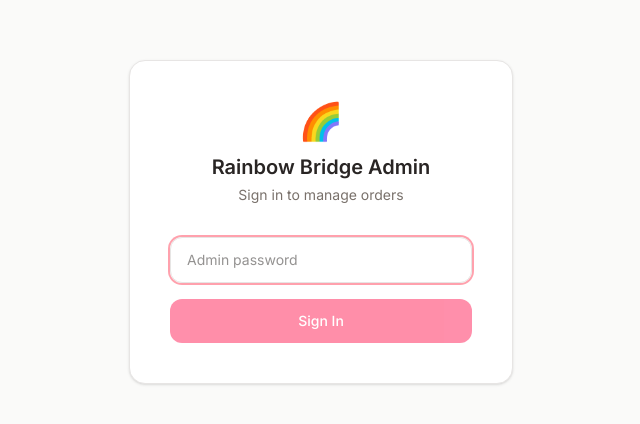
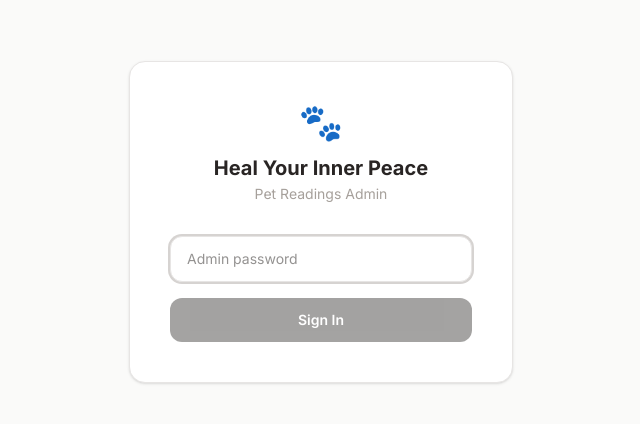
Before and after one commit to dhirajpandit12/rainbow-bridge-letters, a Next.js app in the folder dashboard/: page / in a window 1280 px wide. Shown: the part 178-602 px from the top of the page, without its empty margins (319-959 px from the left). Built offline with nearby package versions, Linux system fonts and the light colour scheme; no server answers.

Commit message:
branding: rename to Heal Your Inner Peace / Pet Readings Admin, paw icon, dark login button

```diff
--- a/dashboard/app/components/Sidebar.tsx
+++ b/dashboard/app/components/Sidebar.tsx
@@ -18,10 +18,10 @@
   return (
     <aside className="hidden lg:flex flex-col w-60 shrink-0 border-r border-stone-200 bg-white h-screen sticky top-0">
       <div className="px-5 py-5 flex items-center gap-2.5 border-b border-stone-100">
-        <span className="text-2xl">🌈</span>
+        <span className="text-2xl">🐾</span>
         <div className="leading-tight">
-          <p className="text-sm font-bold text-stone-800">Rainbow Bridge</p>
-          <p className="text-[11px] text-stone-400">Admin Panel</p>
+          <p className="text-sm font-bold text-stone-800">Heal Your Inner Peace</p>
+          <p className="text-[11px] text-stone-400">Pet Readings Admin</p>
         </div>
       </div>
 
--- a/dashboard/app/layout.tsx
+++ b/dashboard/app/layout.tsx
@@ -5,7 +5,7 @@
 const inter = Inter({ subsets: ['latin'], variable: '--font-inter' });
 
 export const metadata: Metadata = {
-  title: 'Rainbow Bridge Admin',
+  title: 'Heal Your Inner Peace — Pet Readings Admin',
 };
 
 export default function RootLayout({ children }: { children: React.ReactNode }) {
--- a/dashboard/app/orders/page.tsx
+++ b/dashboard/app/orders/page.tsx
@@ -129,8 +129,8 @@
           <div className="lg:hidden">
             <div className="flex items-center justify-between mb-3">
               <div className="flex items-center gap-2">
-                <span className="text-xl">🌈</span>
-                <span className="text-base font-bold text-stone-900">Admin</span>
+                <span className="text-xl">🐾</span>
+                <span className="text-base font-bold text-stone-900">Heal Your Inner Peace</span>
               </div>
               <button onClick={() => { clearToken(); router.push('/'); }} className="text-xs text-stone-400 hover:text-stone-700 px-2 py-1">Sign out</button>
             </div>
--- a/dashboard/app/page.tsx
+++ b/dashboard/app/page.tsx
@@ -39,9 +39,9 @@
     <div className="min-h-screen flex items-center justify-center">
       <div className="bg-white rounded-2xl shadow-sm border border-stone-200 p-10 w-full max-w-sm">
         <div className="text-center mb-8">
-          <div className="text-4xl mb-3">🌈</div>
-          <h1 className="text-xl font-semibold text-stone-800">Rainbow Bridge Admin</h1>
-          <p className="text-sm text-stone-500 mt-1">Sign in to manage orders</p>
+          <div className="text-4xl mb-3">🐾</div>
+          <h1 className="text-xl font-bold text-stone-800">Heal Your Inner Peace</h1>
+          <p className="text-sm text-stone-400 mt-0.5">Pet Readings Admin</p>
         </div>
         <form onSubmit={handleLogin} className="space-y-4">
           <input
@@ -49,16 +49,16 @@
             placeholder="Admin password"
             value={password}
             onChange={e => setPassword(e.target.value)}
-            className="w-full px-4 py-3 border border-stone-200 rounded-xl text-sm focus:outline-none focus:ring-2 focus:ring-rose-300"
+            className="w-full px-4 py-3 border border-stone-200 rounded-xl text-sm focus:outline-none focus:ring-2 focus:ring-stone-300 bg-stone-50 focus:bg-white transition-colors"
             autoFocus
           />
           {error && <p className="text-red-500 text-sm">{error}</p>}
           <button
             type="submit"
             disabled={loading || !password}
-            className="w-full py-3 bg-rose-500 hover:bg-rose-600 disabled:opacity-50 text-white rounded-xl text-sm font-medium transition-colors"
+            className="w-full py-3 bg-stone-900 hover:bg-stone-800 disabled:opacity-40 text-white rounded-xl text-sm font-semibold transition-colors"
           >
-            {loading ? 'Signing in...' : 'Sign In'}
+            {loading ? 'Signing in…' : 'Sign In'}
           </button>
         </form>
       </div>
```
